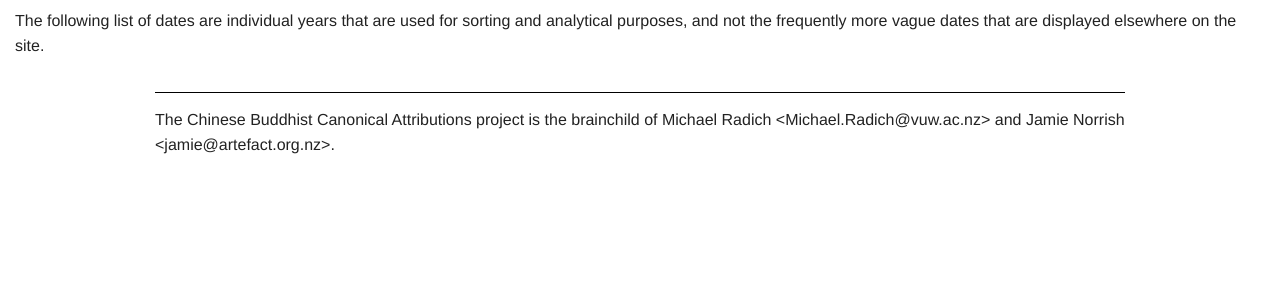
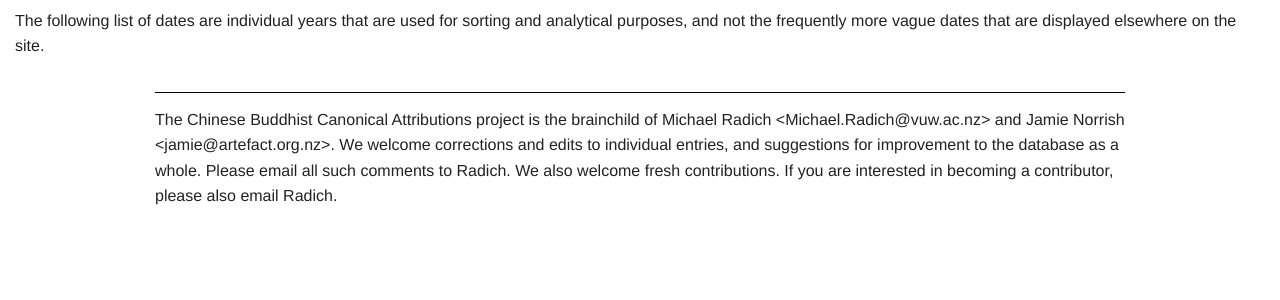
Before and after one commit to ajenhl/moad, a Django app: page /date/ in a window 1280 px wide. Shown: the part 110-410 px from the top of the page. Run offline with Django 3.2, Linux system fonts and the light colour scheme; data that the repository does not hold is empty; parts of the project's set-up code (start-up, migrations or seed data) failed here and were passed over; some libraries are stand-ins or nearby versions.

Commit message:
Expanded footer to be explicit about feedback.

```diff
--- a/attribution/templates/attribution/display/base.html
+++ b/attribution/templates/attribution/display/base.html
@@ -50,9 +50,15 @@
     <div class="row">
       <div class="small-12 columns">
         <footer>
-          <p>The Chinese Buddhist Canonical Attributions project is the
-          brainchild of Michael Radich
-          &lt;Michael.Radich@vuw.ac.nz&gt; and Jamie Norrish &lt;jamie@artefact.org.nz&gt;.</p>
+          <p>The Chinese Buddhist Canonical Attributions project is
+          the brainchild of Michael Radich
+          &lt;Michael.Radich@vuw.ac.nz&gt; and Jamie Norrish
+          &lt;jamie@artefact.org.nz&gt;. We welcome corrections and
+          edits to individual entries, and suggestions for improvement
+          to the database as a whole. Please email all such comments
+          to Radich. We also welcome fresh contributions. If you are
+          interested in becoming a contributor, please also email
+          Radich.</p>
         </footer>
       </div>
     </div>
```
